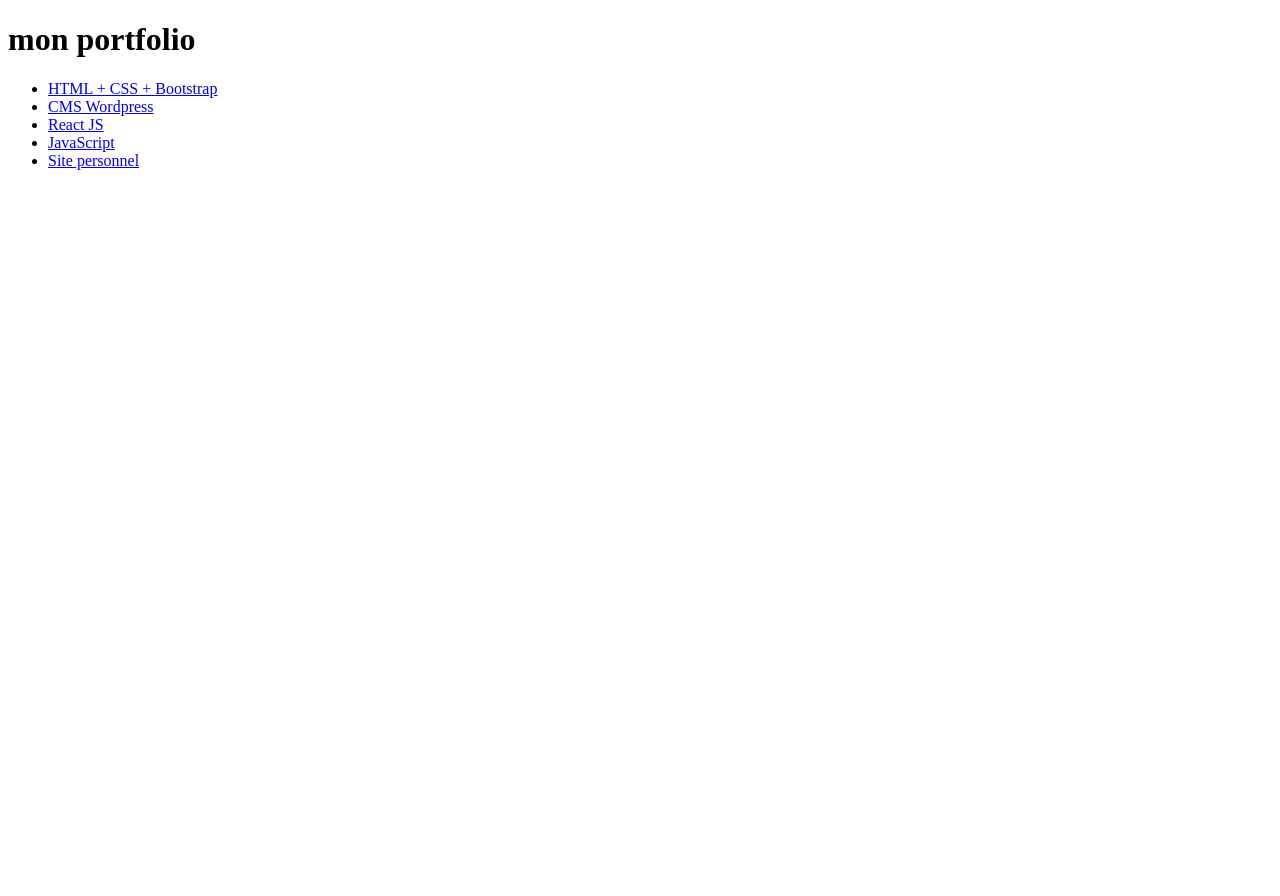
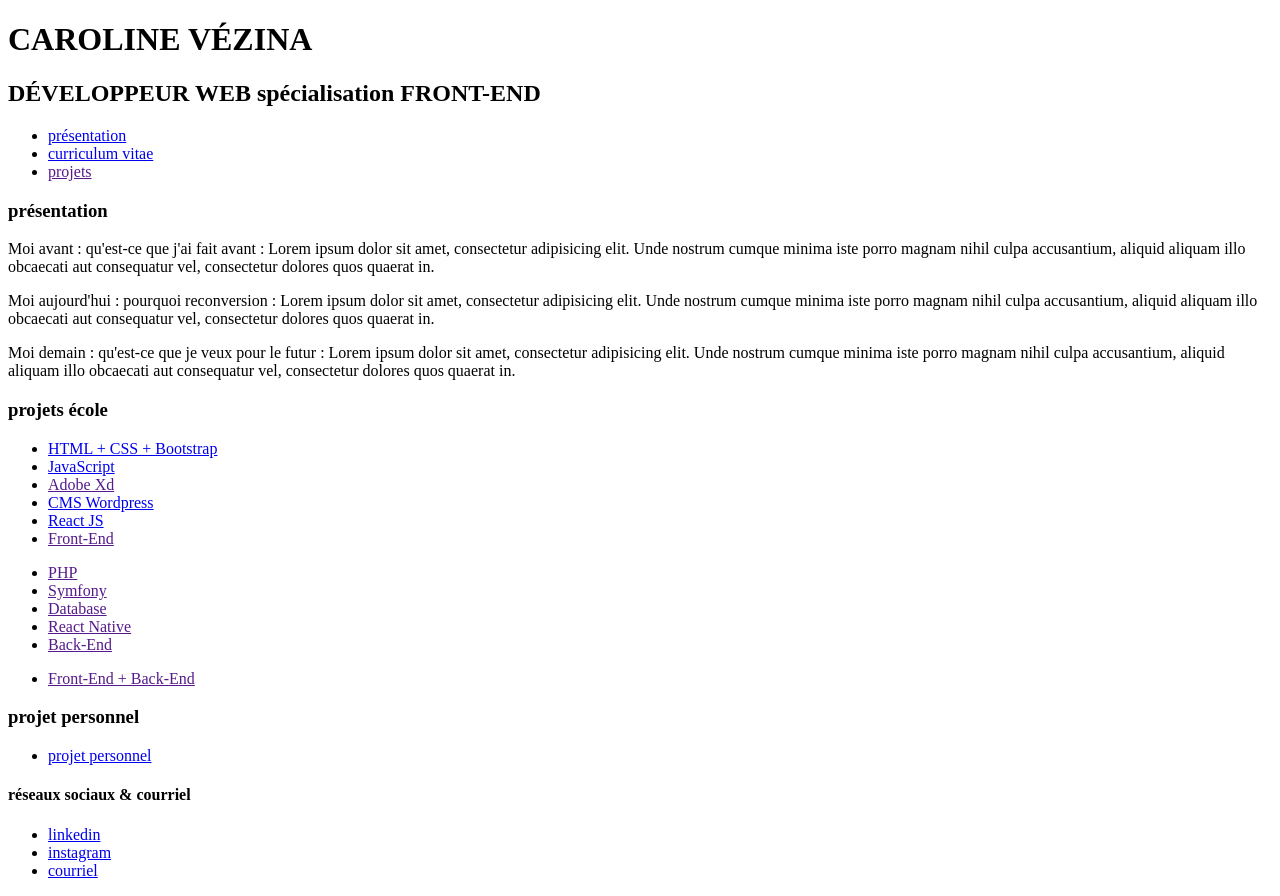
Before and after one commit to CaroVez/carolinevezina-portfolio, a plain HTML site: page index.html in a window 1280 px wide. Before the commit the page ends 800 px from the top, so only its background shows below. Drawn offline with Linux system fonts and the light colour scheme.

Commit message:
add link + cv page + stylesheet

```diff
--- a/index.html
+++ b/index.html
@@ -4,18 +4,69 @@
   <meta charset="UTF-8">
   <meta http-equiv="X-UA-Compatible" content="IE=edge">
   <meta name="viewport" content="width=device-width, initial-scale=1.0">
-  <title>mon portfolio</title>
+  <link rel="stylesheet" href="style.css">
+  <title>portfolio</title>
 </head>
 <body>
-  <h1>mon portfolio</h1>
+  <header>
+    <h1>CAROLINE VÉZINA</h1>
+    <h2>DÉVELOPPEUR WEB spécialisation FRONT-END</h2>
 
-  <ul>
-    <li><a href="https://asso-vignoblebordeaux.netlify.app" >HTML + CSS + Bootstrap</a></li>
-    <li><a href="https://agencevoyageav.go.yj.fr/" >CMS Wordpress</a></li>
-    <li><a href="https://oursupermusicapp.netlify.app" >React JS</a></li>
-    <li><a href="https://dicegame50.netlify.app" >JavaScript</a></li>
-    <li><a href="https://carolinealetranger.netlify.app" >Site personnel</a></li>
-  </ul>
+    <nav>
+      <ul>
+        <li><a href="index.html">présentation</a></li>
+        <li><a href="cv.html" >curriculum vitae</a></li>
+        <li><a href="" title="à venir">projets</a></li>
+      </ul>
+    </nav>
+  </header>
+
+  <div class="presentation">
+    <h3>présentation</h3>
+    <p>Moi avant : qu'est-ce que j'ai fait avant : Lorem ipsum dolor sit amet, consectetur adipisicing elit. Unde nostrum cumque minima iste porro magnam nihil culpa accusantium, aliquid aliquam illo obcaecati aut consequatur vel, consectetur dolores quos quaerat in.</p>
+
+    <p>Moi aujourd'hui : pourquoi reconversion : Lorem ipsum dolor sit amet, consectetur adipisicing elit. Unde nostrum cumque minima iste porro magnam nihil culpa accusantium, aliquid aliquam illo obcaecati aut consequatur vel, consectetur dolores quos quaerat in.</p>
+
+    <p>Moi demain : qu'est-ce que je veux pour le futur : Lorem ipsum dolor sit amet, consectetur adipisicing elit. Unde nostrum cumque minima iste porro magnam nihil culpa accusantium, aliquid aliquam illo obcaecati aut consequatur vel, consectetur dolores quos quaerat in.</p>
+  </div>
+
+  <div class="projets">
+    <h3>projets école</h3>
+    <ul>
+      <li><a href="https://asso-vignoblebordeaux.netlify.app" target="_blank">HTML + CSS + Bootstrap</a></li>
+      <li><a href="https://dicegame50.netlify.app" target="_blank">JavaScript</a></li>
+      <li><a href="" >Adobe Xd</a></li>
+      <li><a href="https://agencevoyageav.go.yj.fr/" target="_blank">CMS Wordpress</a></li>
+      <li><a href="https://oursupermusicapp.netlify.app" target="_blank">React JS</a></li>
+      <li><a href="" title="à venir">Front-End</a></li>
+    </ul>
+    <ul>
+      <li><a href="" title="à venir">PHP</a></li>
+      <li><a href="" title="à venir">Symfony</a></li>
+      <li><a href="" title="à venir">Database</a></li>
+      <li><a href="" title="à venir">React Native</a></li>
+      <li><a href="" title="à venir">Back-End</a></li>
+    </ul>
+    <ul>
+      <li><a href="" title="à venir">Front-End + Back-End</a></li>
+    </ul>
+  </div>
+
+  <div class="projets">
+    <h3>projet personnel</h3>
+    <ul>
+      <li><a href="https://carolinealetranger.netlify.app" target="_blank">projet personnel</a></li>
+    </ul>
+  </div>
+
+  <footer>
+    <h4>réseaux sociaux & courriel</h4>
+      <ul>
+				<li><a href="https://www.linkedin.com/in/carolinevezina-developpeur-web" target="_blank"> linkedin</a></li>
+				<li><a href="https://www.instagram.com/carolinealetranger/" target="_blank"> instagram</a></li>
+				<li><a href="mailto:caroline_vezina@hotmail.com" target="_blank"> courriel</a></li>
+			</ul>
+  </footer>
 
 </body>
 </html>
```
Also changed, not shown: cv.html (added, +19 -0 lines), style.css (added).
